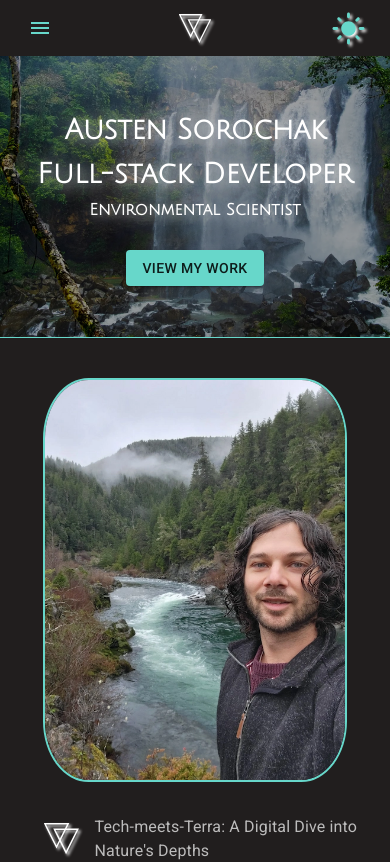
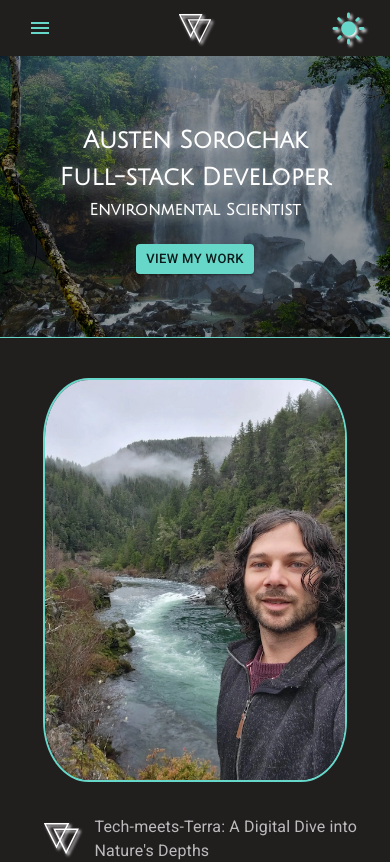
Before and after one commit to sorochak/portfolio-website, a React (Create React App) app: page / in a window 390 px wide. Shown: the top 862 px of the page. Built offline with nearby package versions, Linux system fonts and the light colour scheme.

Commit message:
adjust hero text on mobile

```diff
--- a/src/pages/Home.jsx
+++ b/src/pages/Home.jsx
@@ -73,10 +73,7 @@ const Home = () => {
                 fontFamily: "Julius Sans One, Helvetica, Arial, sans-serif",
                 textShadow: textShadow,
                 textAlign: "center",
-                fontSize: {
-                  xs: "1.75rem",
-                  sm: "2.25rem",
-                },
+                fontSize: { xs: "1.5rem", sm: "2rem" },
               }}
             >
               Austen Sorochak
@@ -94,10 +91,7 @@ const Home = () => {
                     fontFamily: "Julius Sans One, Helvetica, Arial, sans-serif",
                     textShadow: textShadow,
                     textAlign: "center",
-                    fontSize: {
-                      xs: "1.75rem",
-                      sm: "2.25rem",
-                    },
+                    fontSize: { xs: "1.5rem", sm: "2rem", md: "2.5rem" },
                     // fontSize: "1.3rem",
                     lineHeight: 1.2,
                   }}
@@ -107,7 +101,6 @@ const Home = () => {
                 <Typography
                   component="h6"
                   variant="h6"
-                  gutterBottom
                   sx={{
                     fontWeight: 700,
                     fontFamily: "Julius Sans One, Helvetica, Arial, sans-serif",
@@ -142,6 +135,7 @@ const Home = () => {
               <Button
                 variant="contained"
                 color="primary"
+                size="small"
                 sx={{ transition: "all 0.5s ease-in-out" }}
               >
                 View my work
```
